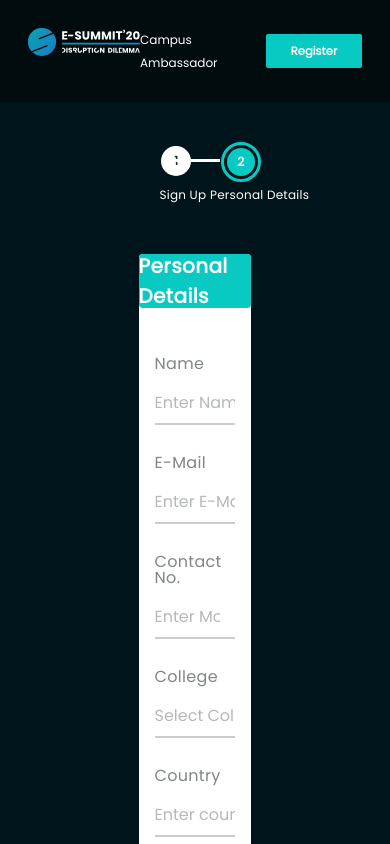
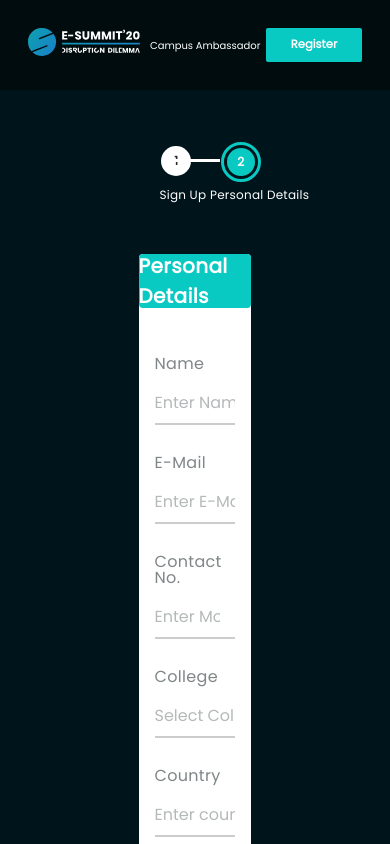
Before and after one commit to prakhar2109/Esummit20, a React app: page /personal-detail in a window 390 px wide. Shown: the top 844 px of the page. Built offline with nearby package versions, Linux system fonts and the light colour scheme.

Commit message:
fixed navbar responsive

```diff
--- a/src/styles/modules/_navbar.scss
+++ b/src/styles/modules/_navbar.scss
@@ -29,9 +29,8 @@
     .navbar-items {
       @include desktop-320-767 {
         margin-right: $gutterWidth *0.2;
-
       }
-
+      text-align: right;
       margin-right:$gutterWidth;
 
       &:last-child {
@@ -40,8 +39,14 @@
 
       .navbar-links {
         @include desktop-320-767 {
-          font-size: $normalFontSize*0.6;
-          line-height: $normaLineHeight*0.6;
+          font-size: $normalFontSize*0.5;
+          line-height: $normaLineHeight*0.4;
+
+        }
+
+        @include desktop-320 {
+          font-size: $normalFontSize*0.4;
+          line-height: $normaLineHeight*0.3;
         }
 
         font-size: $normalFontSize*0.8;
```
